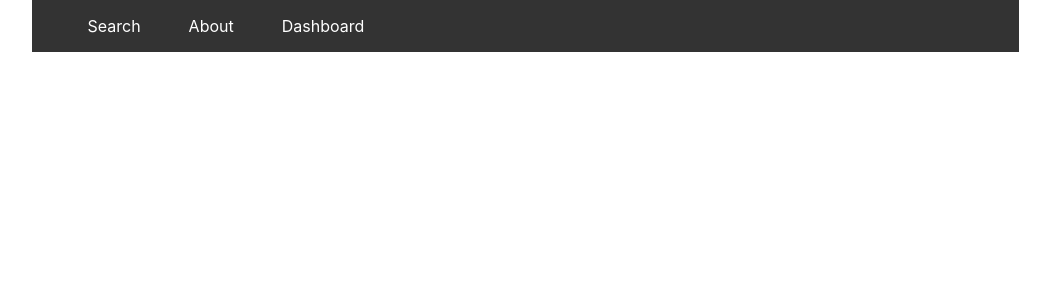
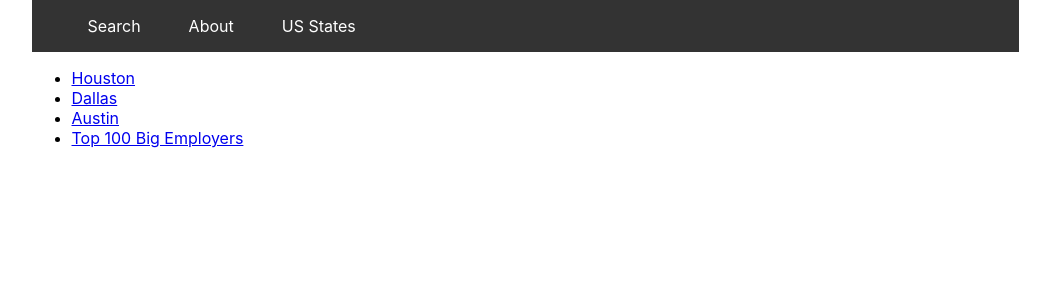
Before and after one commit to saishivah/E-VerifyUI, a React (Create React App) app: page /Texas in a window 1280 px wide. Shown: the top 300 px of the page, without its empty margins (115-1165 px from the left). Built offline with nearby package versions, Linux system fonts and the light colour scheme.

Commit message:
added files

```diff
--- a/src/App.js
+++ b/src/App.js
@@ -2,7 +2,8 @@
 import logo from './logo.svg';
 import './App.css';
 import SearchByName from './Components/search/SearchByName';
-
+import USStatesUI from './Components/USStatesUI';
+import Texas from './Components/States/Texas';
 import {
   BrowserRouter,
   Routes,
@@ -23,7 +24,7 @@
           <Link to="/about">About</Link>
         </li>
         <li>
-          <Link to="/dashboard">Dashboard</Link>
+          <Link to="/USStates"> US States</Link>
         </li>
       </ul>
       </div>
@@ -34,7 +35,10 @@
  {/* Ensure you are importing BrowserRouter from 'react-router-dom' */}
         <Routes>
           <Route path="/" element={<EmployerSearch />} />
-          {/* Add other routes as needed */}
+          <Route path="/USStates" element={<USStatesUI />} />
+
+          <Route path="/Texas" element={<Texas />} />
+          <Route path="/Californina" element={<USStatesUI />} />
         </Routes>
         </div>
       </BrowserRouter>
@@ -82,13 +86,7 @@
 
 }
 
-function About() {
-  return (
-    <div>
-      <h2>About</h2>
-    </div>
-  );
-}
+
 
 function Dashboard() {
   return (
--- /dev/null
+++ b/src/Components/States/Texas.js
@@ -0,0 +1,23 @@
+import { Link } from "react-router-dom";
+function Texas() {
+  return (
+    <div className="Cities">
+      <ul>
+        <li>
+          <Link to="/Texas/Houston">Houston</Link>
+        </li>
+        <li>
+          <Link to="/Texas/Dallas">Dallas</Link>
+        </li>
+        <li>
+          <Link to="/Texas/Austin"> Austin</Link>
+        </li>
+        <li>
+        <Link to="/Texas/:Top100"> Top 100 Big Employers</Link>
+        </li>
+      </ul>
+    </div>
+  );
+}
+
+export default Texas;
--- /dev/null
+++ b/src/Components/USStatesUI.js
@@ -0,0 +1,25 @@
+import {
+ Link
+  } from "react-router-dom";
+function USStatesUI() {
+    return (
+       <div className='Cities'>
+
+        <ul>
+          <li>
+            <Link to="/Texas">Texas</Link>
+          </li>
+          <li>
+            <Link to="/Californina">Californina</Link>
+          </li>
+          <li>
+            <Link to="/NewYork"> NewYork</Link>
+          </li>
+        </ul>
+        </div>
+
+
+    );
+  }
+
+  export default USStatesUI
```
Also changed, not shown: src/Components/Industries/Construction.js (added), src/Components/Industries/Tech.js (added), src/Components/Listings/TopEmployers.js (added), src/Components/States/California.js (added), src/Components/States/NewYork.js (added).
